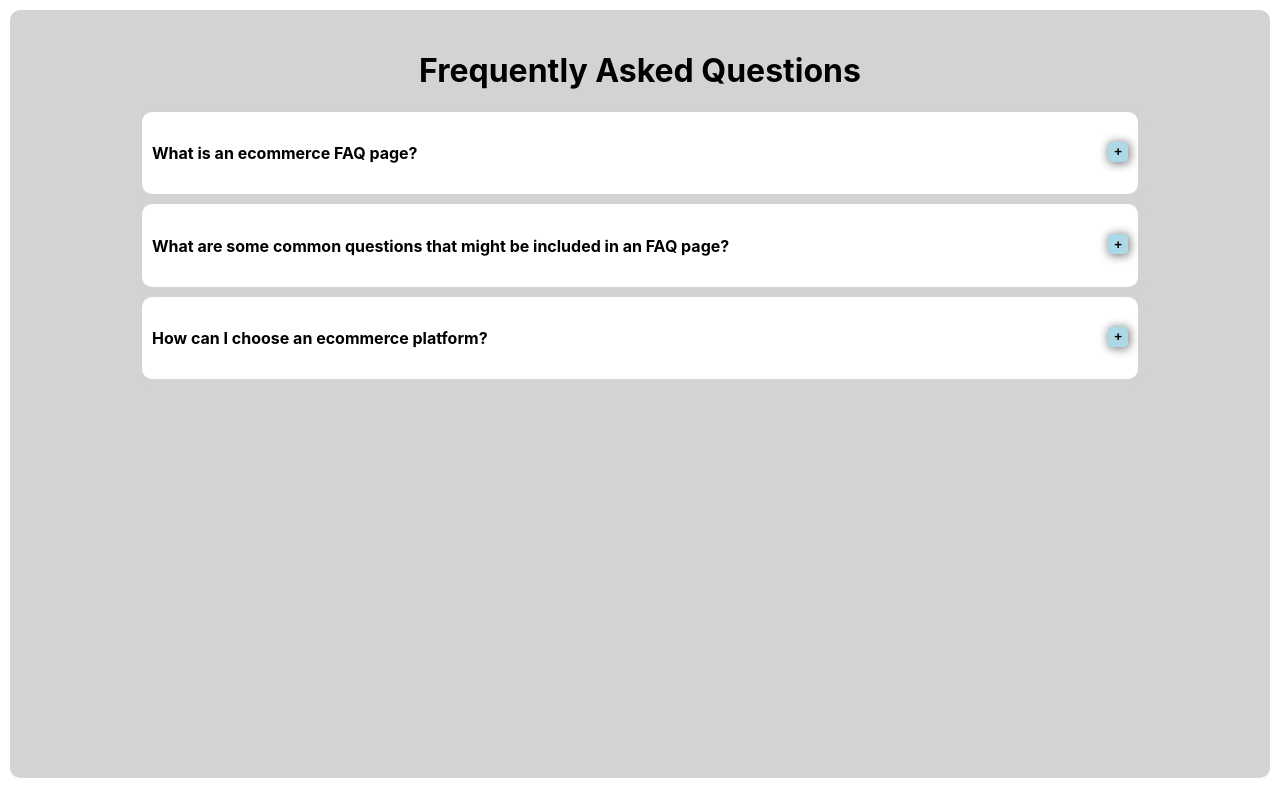
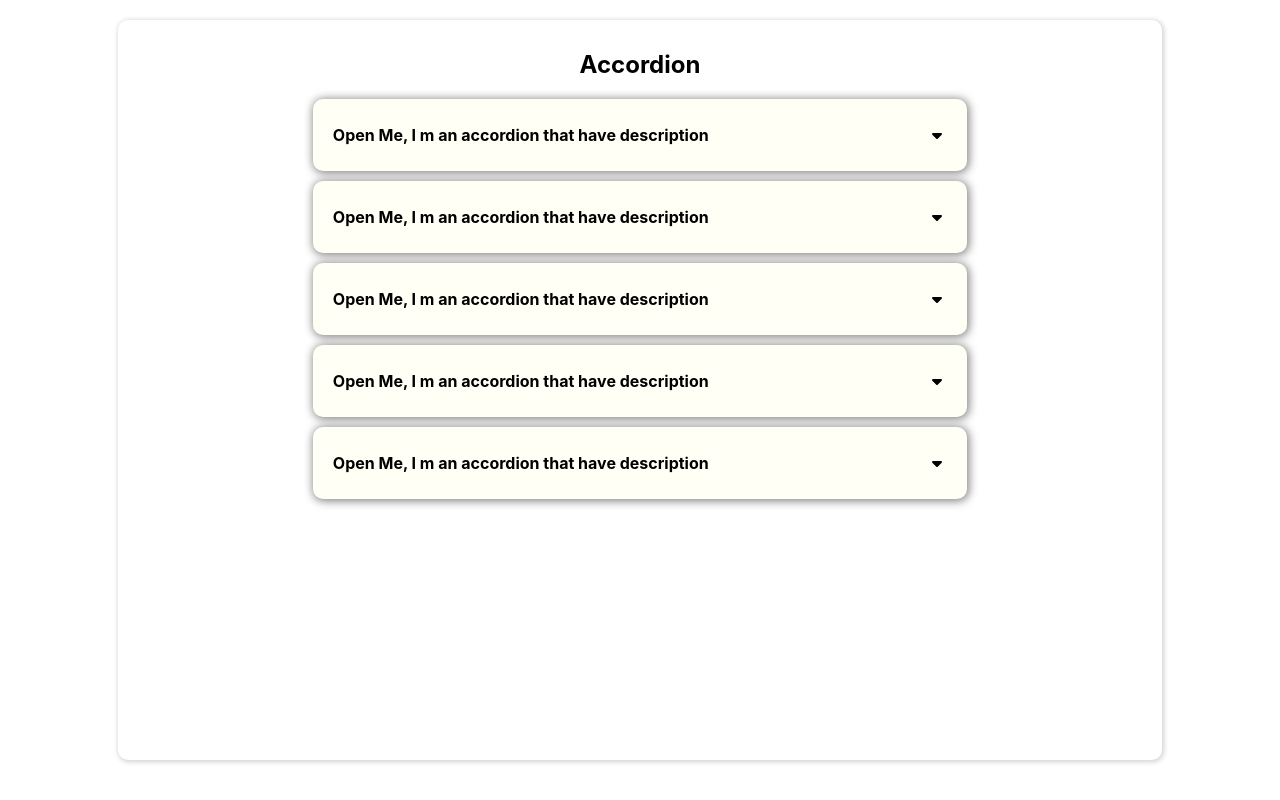
Before and after one commit to Uvais-Ahmad/React-Useful-Components, a React (Create React App) app: page / in a window 1280 px wide. Built offline with nearby package versions, Linux system fonts and the light colour scheme; the HTML template or start-up script is replaced by a standard one.

Commit message:
[CREATE ] Accordion Component

```diff
--- a/package.json
+++ b/package.json
@@ -3,6 +3,11 @@
   "version": "0.1.0",
   "private": true,
   "dependencies": {
+    "@fortawesome/fontawesome-svg-core": "^6.5.1",
+    "@fortawesome/free-brands-svg-icons": "^6.5.1",
+    "@fortawesome/free-regular-svg-icons": "^6.5.1",
+    "@fortawesome/free-solid-svg-icons": "^6.5.1",
+    "@fortawesome/react-fontawesome": "^0.2.0",
     "@testing-library/jest-dom": "^5.17.0",
     "@testing-library/react": "^13.4.0",
     "@testing-library/user-event": "^13.5.0",
--- a/src/App.css
+++ b/src/App.css
@@ -1,4 +1,4 @@
-.App {
+/* .App {
   text-align: center;
 }
 
@@ -35,4 +35,4 @@
   to {
     transform: rotate(360deg);
   }
-}
+} */
--- a/src/App.js
+++ b/src/App.js
@@ -1,4 +1,11 @@
 import './App.css';
+import { library } from '@fortawesome/fontawesome-svg-core'
+
+// import your icons
+import { fab } from '@fortawesome/free-brands-svg-icons'
+import { fas } from '@fortawesome/free-solid-svg-icons'
+import { far } from '@fortawesome/free-regular-svg-icons'
+import AccordionComponent from './component/accordion';
 import Faqs from './component/faqs';
 import OnPointerMove from './component/onPointerMove';
 // import Sculpture from './component/sabirTask';
@@ -8,9 +15,11 @@ function App() {
   return (
     <div className="App">
       {/* <OnPointerMove/> */}
-      <Faqs/>
+      {/* <Faqs/> */}
+      <AccordionComponent />
     </div>
   );
 }
 
 export default App;
+library.add(fab, fas, far)
--- /dev/null
+++ b/src/component/accordion.js
@@ -0,0 +1,37 @@
+import React, { useState } from 'react'
+import { FontAwesomeIcon } from '@fortawesome/react-fontawesome'
+function Accordion (props) {
+    const {title, description } = props;
+    const [open , setOpen] = useState(false);
+    const handleOpen = () => {
+        setOpen(!open);
+    }
+    return (
+        <>
+            <div style={{backgroundColor:'#FFFFF6', boxShadow:'1px 1px 10px 1px grey', cursor: 'pointer', margin: '10px auto', width : "60%", padding:"10px 20px", borderRadius: '10px'}} onClick={handleOpen}>
+                <div style={{display : 'flex', margin:'0px', justifyContent:'space-between'}}>
+                    <p style={{fontWeight:'bolder'}}>{title}</p>
+                    <div style={{rotate : open?'180deg' : '0deg' ,margin:'auto 5px', transition:'all .5s'}}><FontAwesomeIcon icon="fa-solid fa-caret-down"  /></div>
+                </div>
+                {open && <p>
+                    {description}
+                </p>}
+            </div>
+        </>
+    )
+}
+
+export default function AccordionComponent() {
+  return (
+    <>
+        <div className='container' style={{width:'80%',margin:'auto', boxShadow:'1px 1px 5px 1px lightgrey', borderRadius:'10px',padding:'10px',marginTop:'20px',minHeight:'90vh'}}>
+            <h2 style={{textAlign:'center'}}>Accordion</h2>
+            <Accordion title={"Open Me, I m an accordion that have description"} description={"lorem Ipsum is the new field of the any soports trechniques that can helpful in field of organisation"} />
+            <Accordion title={"Open Me, I m an accordion that have description"} description={"lorem Ipsum is the new field of the any soports trechniques that can helpful in field of organisation"} />
+            <Accordion title={"Open Me, I m an accordion that have description"} description={"lorem Ipsum is the new field of the any soports trechniques that can helpful in field of organisation"} />
+            <Accordion title={"Open Me, I m an accordion that have description"} description={"lorem Ipsum is the new field of the any soports trechniques that can helpful in field of organisation"} />
+            <Accordion title={"Open Me, I m an accordion that have description"} description={"lorem Ipsum is the new field of the any soports trechniques that can helpful in field of organisation"} />
+        </div>
+    </>
+  )
+}
```
Also changed, not shown: 1 other file (tests, documents, lock files or other folders).
